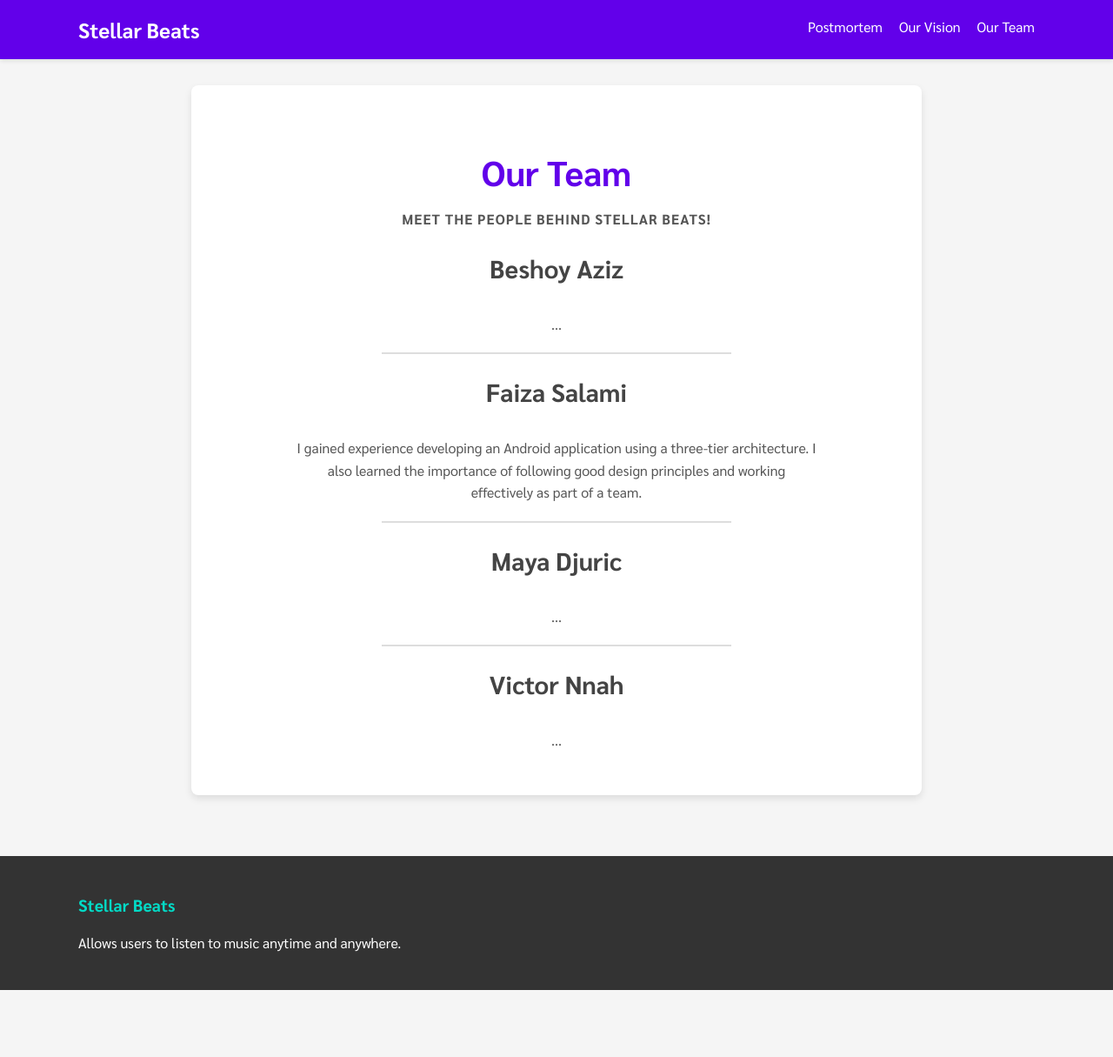
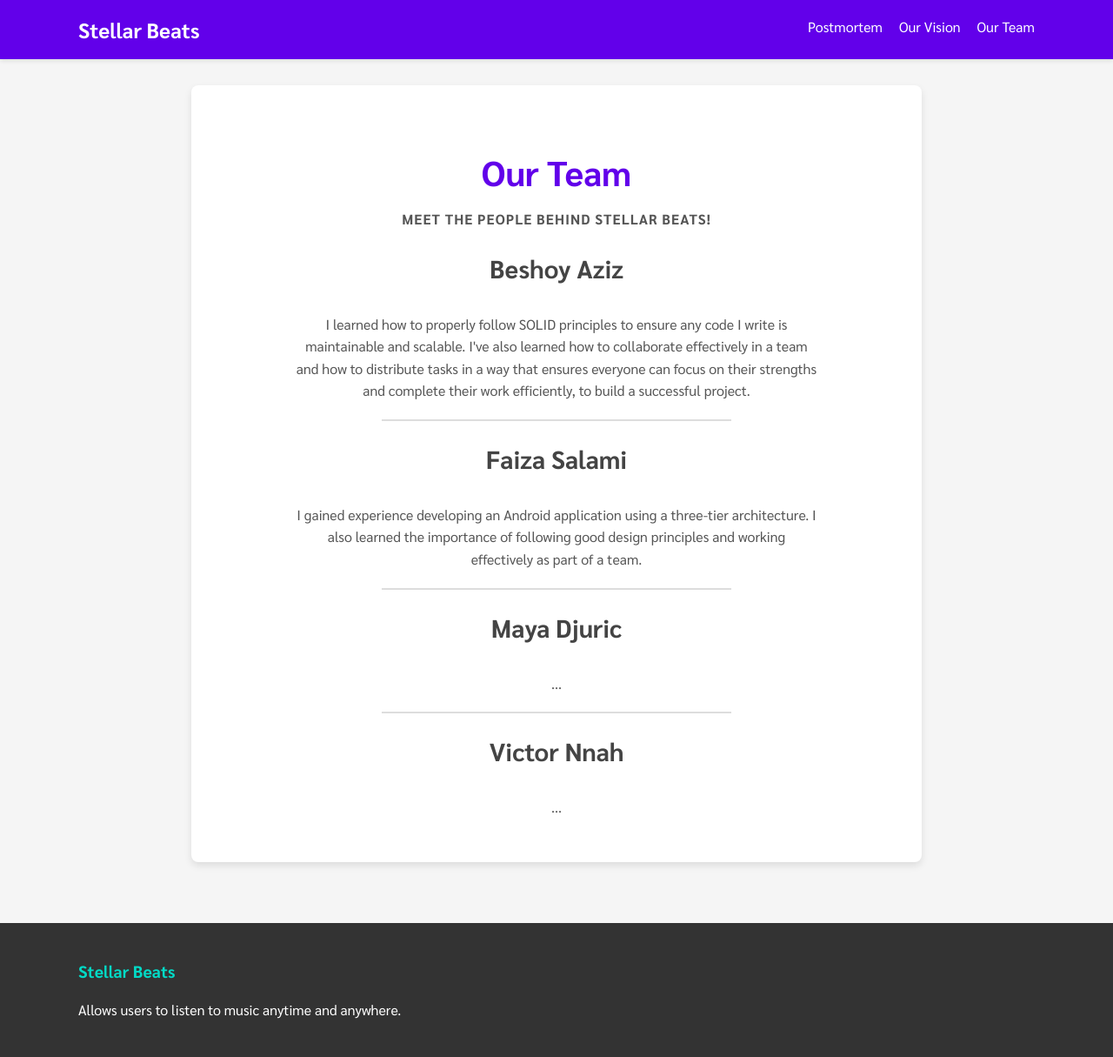
Before and after one commit to f-osss/Stellar-Beats, a Jekyll site: the page built from team.markdown, in a window 1280 px wide. Shown: the whole page at 87% size. Built offline with Jekyll 4.4.1, drawn with Linux system fonts in a browser that asks for light colours; before the commit the page ends 1138 px from its top, so only the background shows below that.

Commit message:
Update team.markdown

```diff
--- a/team.markdown
+++ b/team.markdown
@@ -11,7 +11,7 @@ permalink: /team/
     <p class="team-intro">Meet the people behind Stellar Beats!</p>
 
     <h3>Beshoy Aziz</h3>
-    <p>...</p>
+    <p>I learned how to properly follow SOLID principles to ensure any code I write is maintainable and scalable. I've also learned how to collaborate effectively in a team and how to distribute tasks in a way that ensures everyone can focus on their strengths and complete their work efficiently, to build a successful project.   </p>
     <hr>
 
     <h3>Faiza Salami</h3>
```
